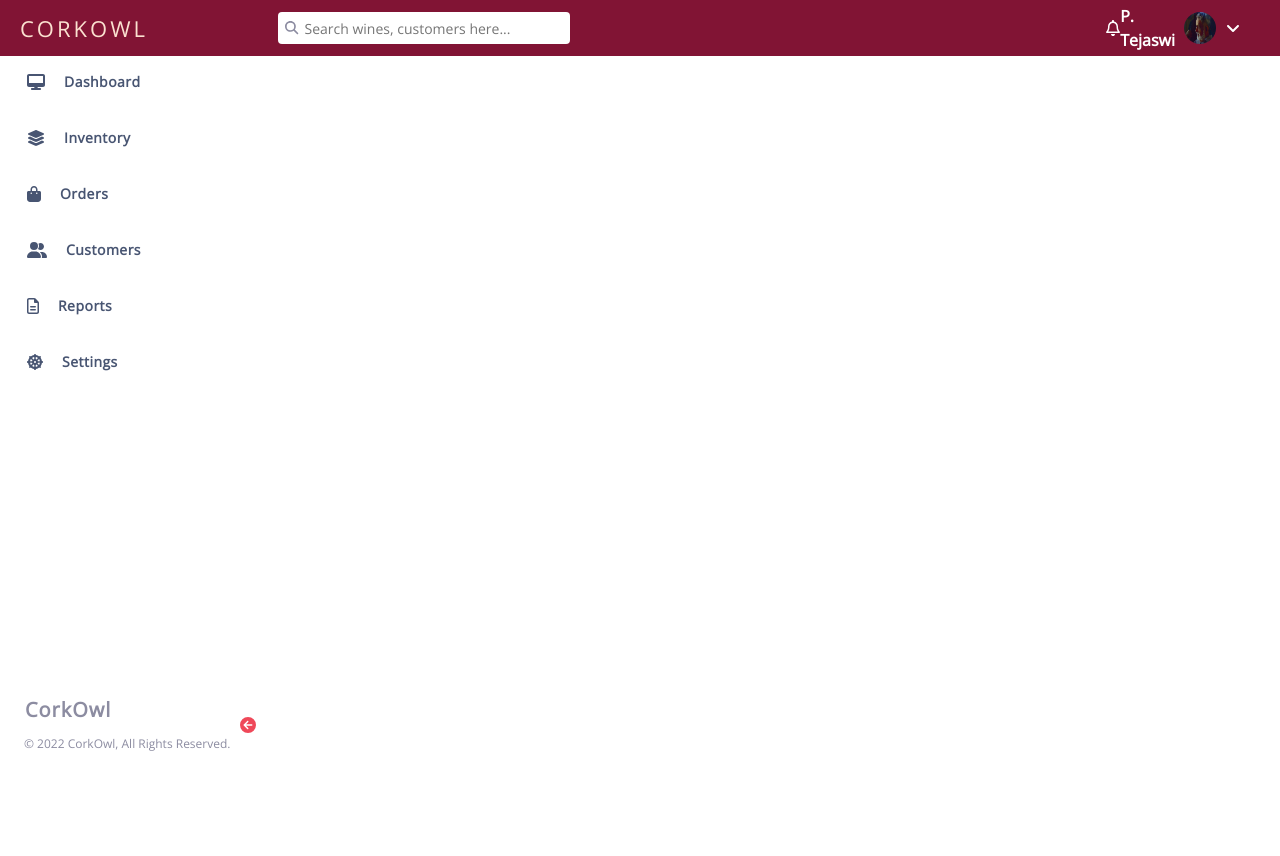
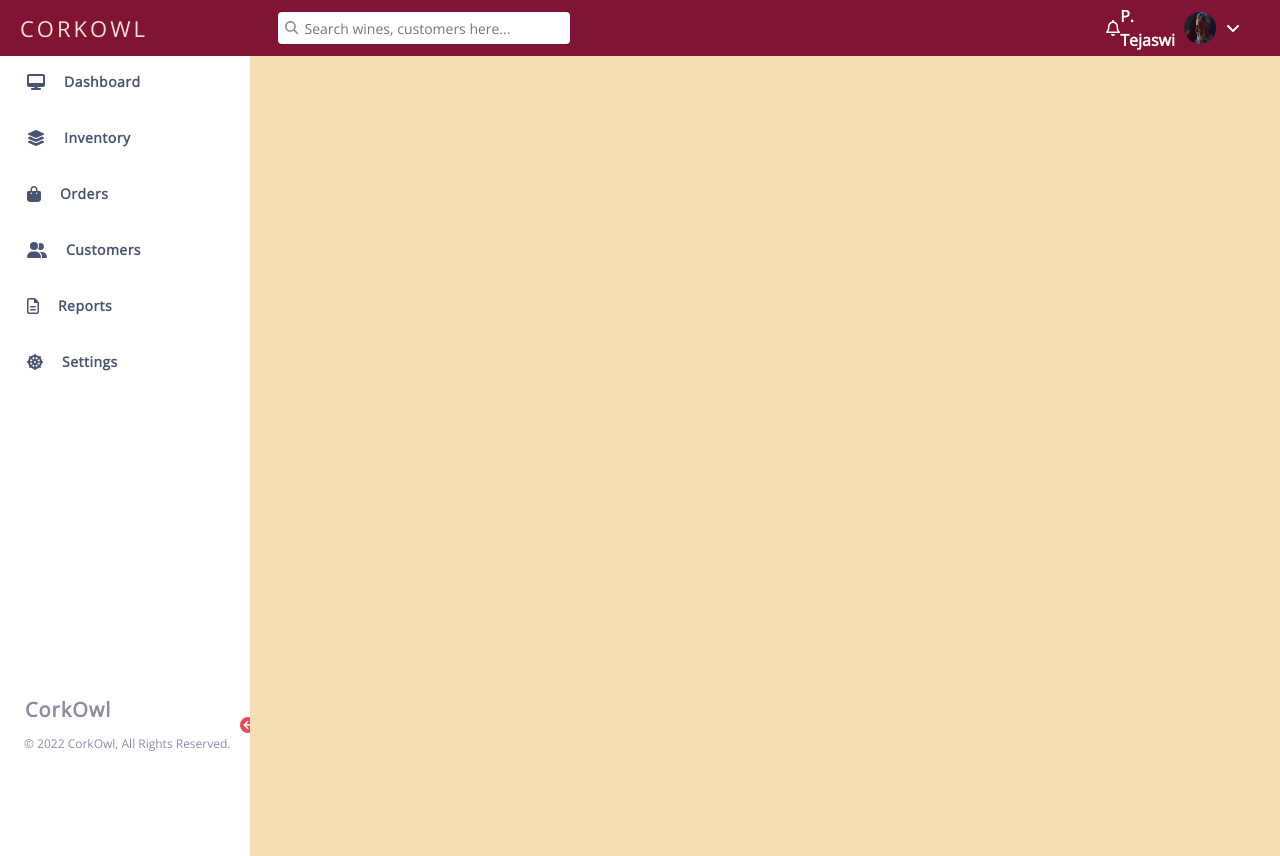
Before and after one commit to raaghavendrahm/corkowl-assignment, a Vue app: page / in a window 1280 px wide. Built offline with nearby package versions, Linux system fonts and the light colour scheme.

Commit message:
Add rightPane component.

```diff
--- a/src/components/body/bodyComp.vue
+++ b/src/components/body/bodyComp.vue
@@ -1,16 +1,19 @@
 <template>
   <div class="bodyComp">
     <left-pane />
+    <right-pane />
   </div>
 </template>
 
 <script>
   import leftPane from "../leftPane/leftPane.vue";
+  import rightPane from "../rightPane/rightPane.vue";
 
   export default {
     name: "bodyComp",
     components: {
-      leftPane
+      leftPane,
+      rightPane
     }
   }
 </script>
--- /dev/null
+++ b/src/components/rightPane/rightPane.css
@@ -0,0 +1,8 @@
+.right-pane {
+  background-color: wheat;
+  position: absolute;
+  /* top: 56px; */
+  left: 250px;
+  min-height: 100vh;
+  width: calc(100% - 250px);
+}
--- /dev/null
+++ b/src/components/rightPane/rightPane.vue
@@ -0,0 +1,14 @@
+<template>
+  <div class="right-pane">
+  </div>
+</template>
+
+<script>
+  export default {
+    name: "rightPane",
+  }
+</script>
+
+<style>
+  @import "./rightPane.css";
+</style>
```
